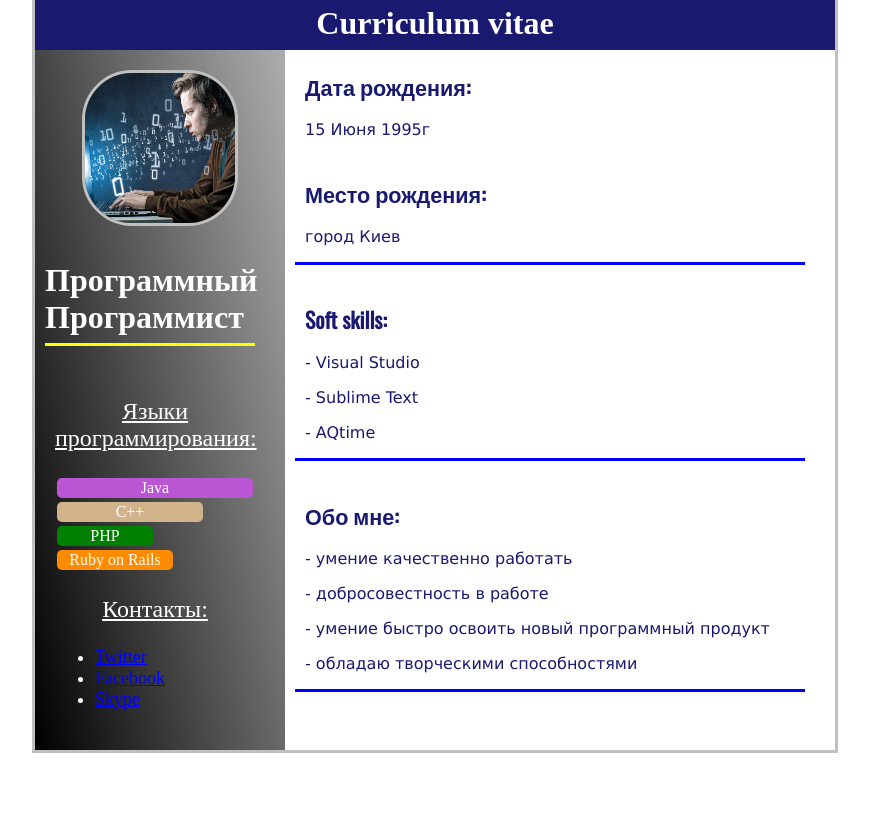
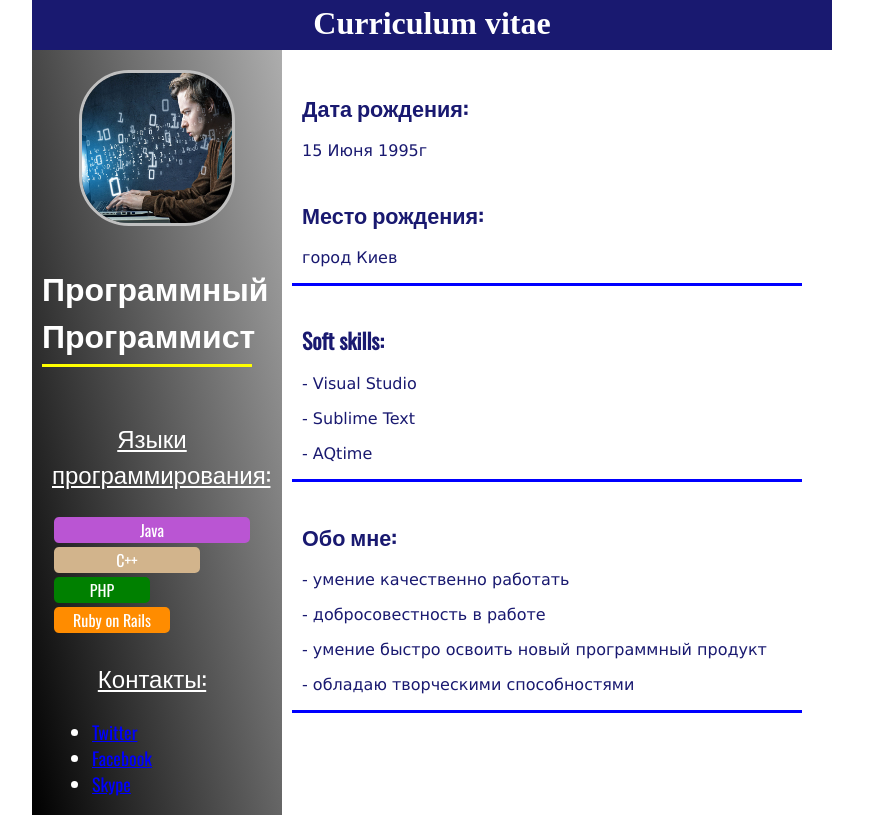
Before and after one commit to maxbaranovskyi/maxbaranovskyi.github.io, a plain HTML site: page index.html in a window 1280 px wide. Shown: the whole page, without its empty margins (198-1067 px from the left). Drawn offline with nearby package versions, Linux system fonts and the light colour scheme.

Commit message:
Curriculum vitae

```diff
--- a/index.html
+++ b/index.html
@@ -6,7 +6,7 @@
 			@import url('https://fonts.googleapis.com/css?family=Oswald');
 
 			.general {
-			height: 735px;
+			height: 800px;
 			width: 800px;
 			margin: 20px auto ;
 			text-align: center;
@@ -19,8 +19,6 @@
 			margin-top: -21px;
     		margin-left: -10px;
     		margin-right: -10px;
-    		border-right: 3px solid silver;
-    		border-left: 3px solid silver;
 			}
 
 			.top>h1 {
@@ -33,11 +31,9 @@
 			.left {
 			background: linear-gradient(257deg, rgba(173,173,173,1) 0%, rgba(0,0,0,1) 100%);
 			width: 250px;
-			height: 700px;
+			height: 765px;
 			margin-top: -9px;
-			margin-left: -3px;
-			border-left: 3px solid silver;
-			border-bottom: 3px solid silver;
+			margin-left: 0px;
 			}
 
 			.left_block {
@@ -46,6 +42,7 @@
 			text-align: center;
 			position: relative ;
 			top: 20px;
+			font-family: 'Oswald', sans-serif;
 			}
 
 			.left_block img {
@@ -113,8 +110,6 @@
 			height:700px ;
 			margin-top: -526px;
 			margin-left: 250px;
-			border-right: 3px solid silver;
-			border-bottom: 3px solid silver;
 			}
 
 			.data {
@@ -173,8 +168,7 @@
 
 			a:link { color: blue; }
 			a:visited { color: purple; }
-
-
+			a:hover {color : yellow;}
 	</style>
 </head>
 <body>
```
